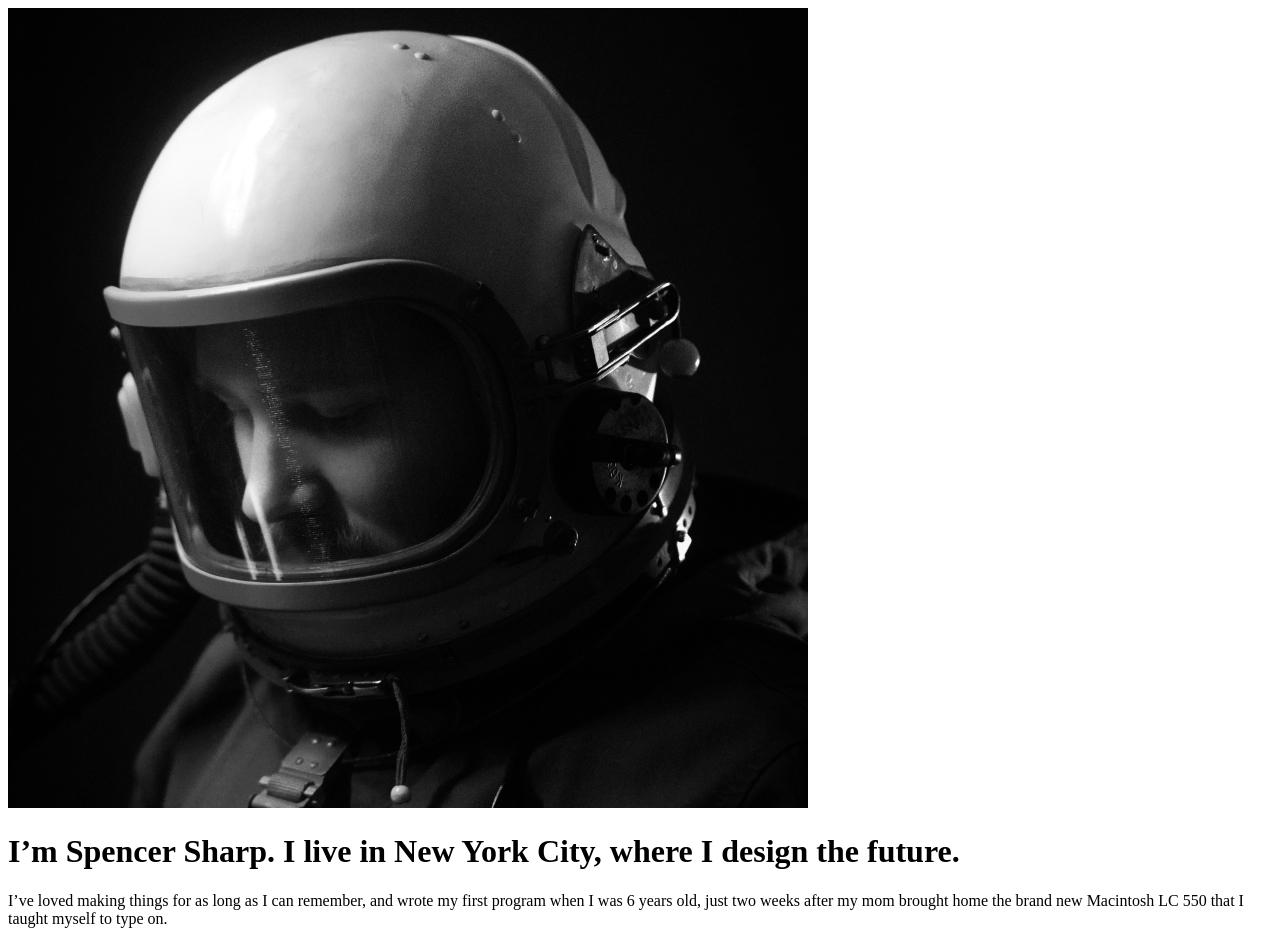
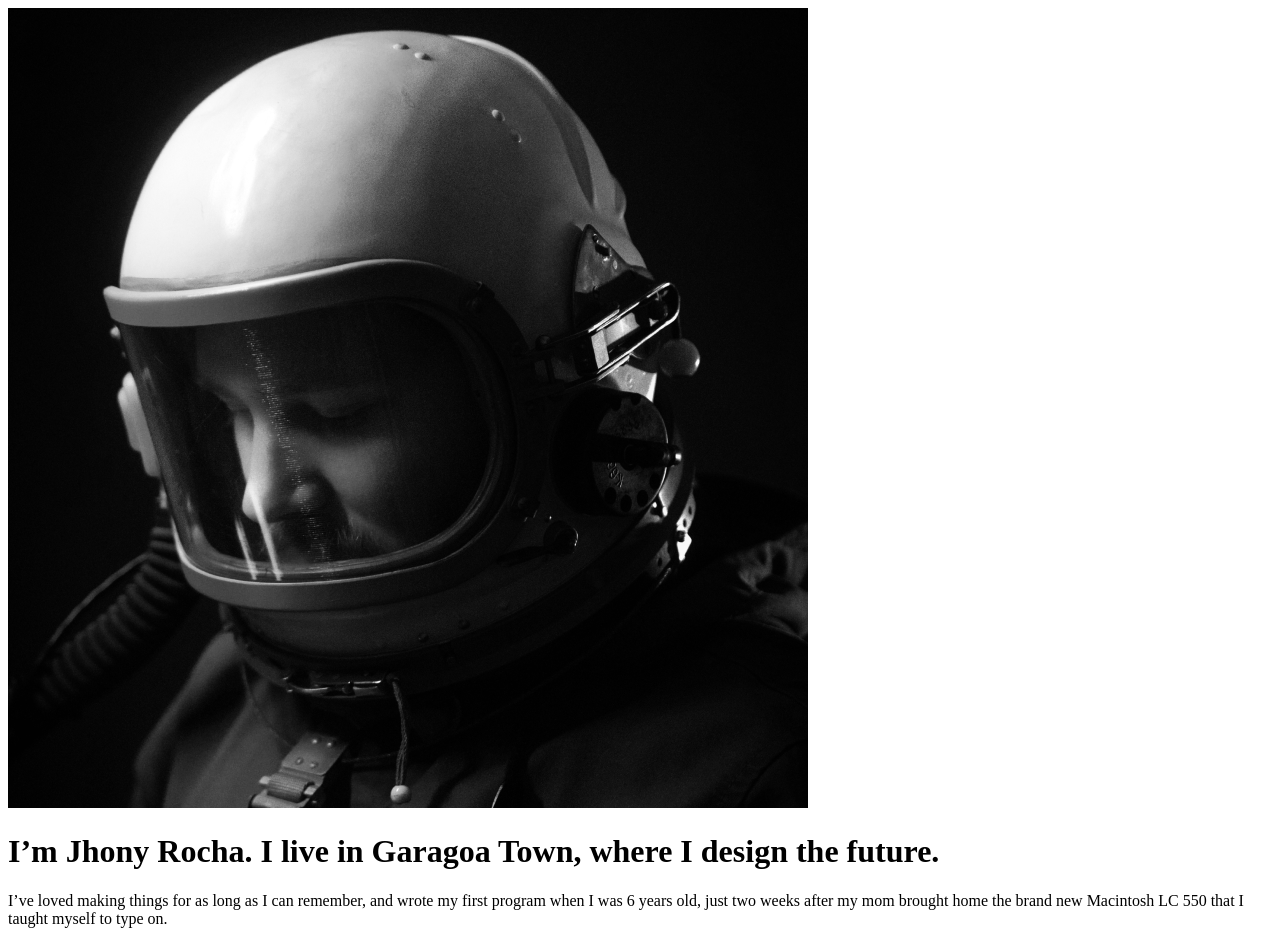
Before and after one commit to jhony-rocha/rocha.com.co, a Next.js app: page /about in a window 1280 px wide. Shown: the top 944 px of the page. Built offline with nearby package versions, Linux system fonts and the light colour scheme.

Commit message:
Change name and place live on about page

```diff
--- a/src/app/about/page.tsx
+++ b/src/app/about/page.tsx
@@ -50,7 +50,7 @@ function MailIcon(props: React.ComponentPropsWithoutRef<'svg'>) {
 export const metadata: Metadata = {
   title: 'About',
   description:
-    'I’m Jhony Rocha. I live in New York City, where I design the future.',
+    'I’m Jhony Rocha. I live in Garagoa Town, where I design the future.',
 }
 
 export default function About() {
@@ -69,7 +69,7 @@ export default function About() {
         </div>
         <div className="lg:order-first lg:row-span-2">
           <h1 className="text-4xl font-bold tracking-tight text-zinc-800 sm:text-5xl dark:text-zinc-100">
-            I’m Spencer Sharp. I live in New York City, where I design the
+            I’m Jhony Rocha. I live in Garagoa Town, where I design the
             future.
           </h1>
           <div className="mt-6 space-y-7 text-base text-zinc-600 dark:text-zinc-400">
```
